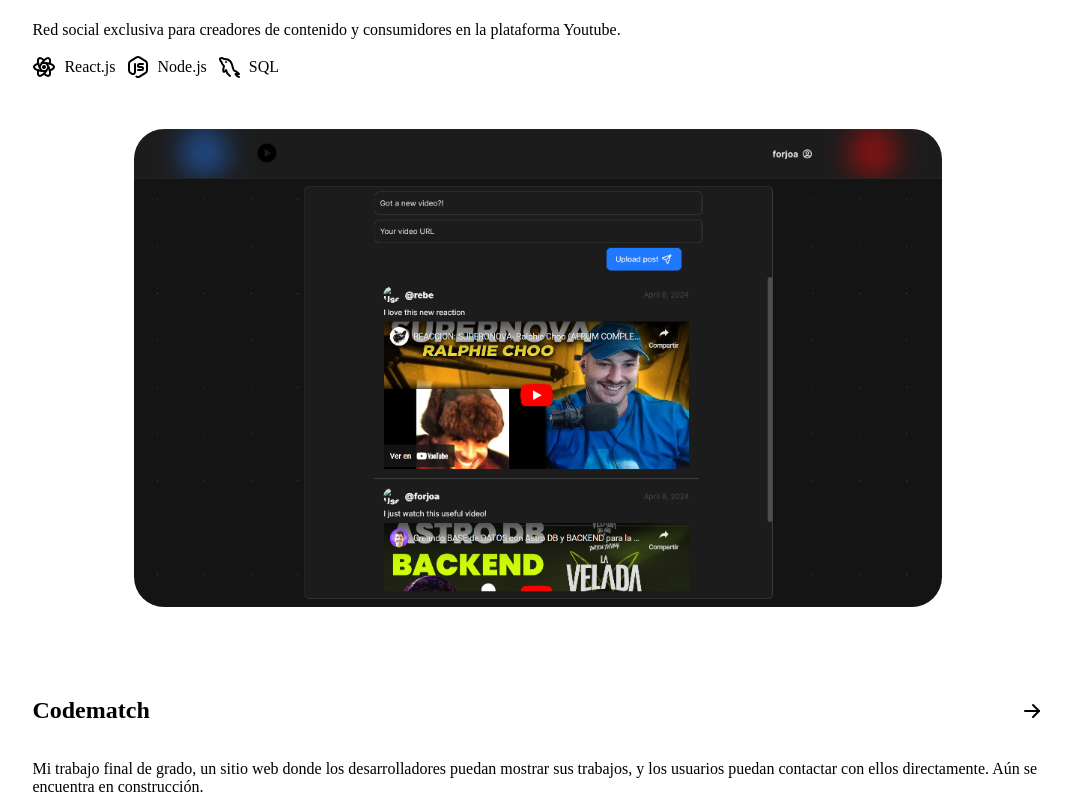
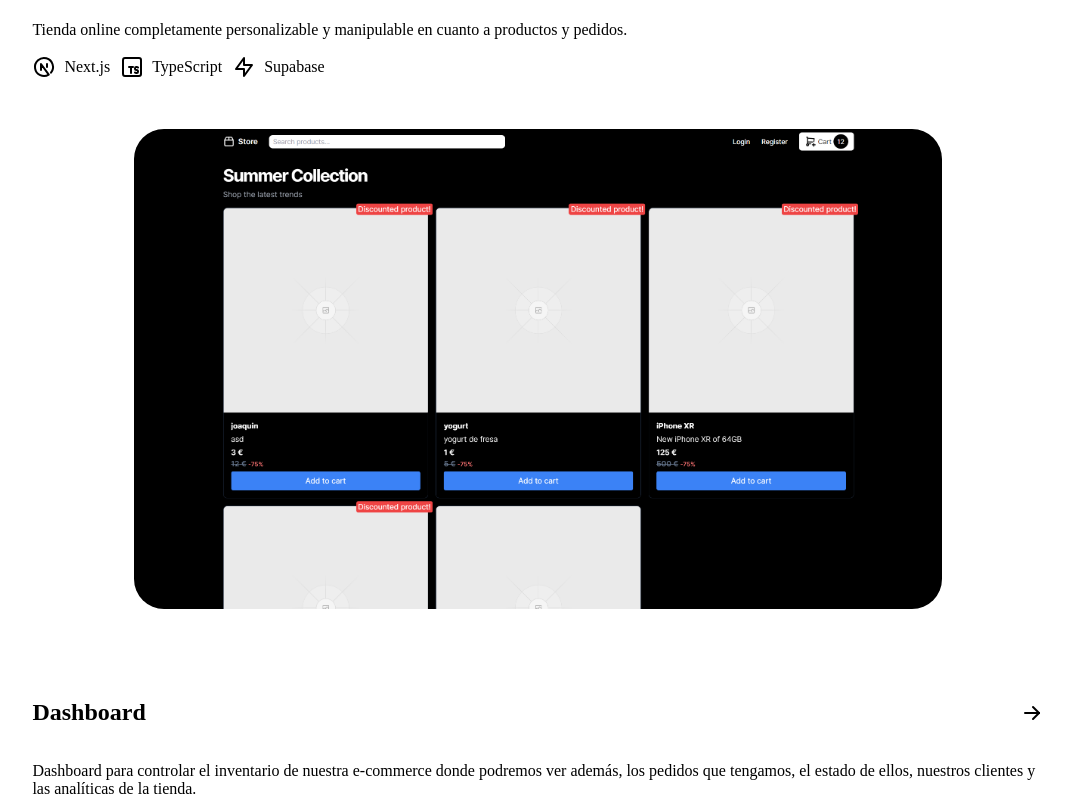
Before and after one commit to forjoa/portfolio, a React (Vite) app in the folder general/: page / in a window 1280 px wide. Shown: the part 1980-2780 px from the top of the page, without its empty margins (132-1203 px from the left). Built offline with nearby package versions, Linux system fonts and the light colour scheme; the HTML template or start-up script is replaced by a standard one; a web font is replaced by a local one.

Commit message:
add inventory-control to projects

```diff
--- a/general/src/constants/projectsInfo.js
+++ b/general/src/constants/projectsInfo.js
@@ -6,11 +6,37 @@ import Marvel from '../img/projects/marvel.png'
 import ECommerce from '../img/projects/e-commerce.png'
 import FastTranslation from '../img/projects/fast-translation.png'
 import VideoNet from '../img/projects/video-net.png'
+import Dashboard from '../img/projects/dashboard-next.png'
+import ECommerceNext from '../img/projects/e-commerce-next.png'
 
 // languages
 import languagesInfo from './languagesInfo.js'
 
 const projects = [
+  {
+    image: ECommerceNext,
+    title: 'E-commerce',
+    description:
+      'Tienda online completamente personalizable y manipulable en cuanto a productos y pedidos.',
+    languages: {
+      next: languagesInfo.next,
+      ts: languagesInfo.ts,
+      supabase: languagesInfo.supabase,
+    },
+    repository: 'https://github.com/forjoa/inventory-control',
+  },
+  {
+    image: Dashboard,
+    title: 'Dashboard',
+    description:
+      'Dashboard para controlar el inventario de nuestra e-commerce donde podremos ver además, los pedidos que tengamos, el estado de ellos, nuestros clientes y las analíticas de la tienda.',
+    languages: {
+      next: languagesInfo.next,
+      ts: languagesInfo.ts,
+      supabase: languagesInfo.supabase,
+    },
+    repository: 'https://github.com/forjoa/inventory-control',
+  },
   {
     image: VideoNet,
     title: 'VideoNet',
```
